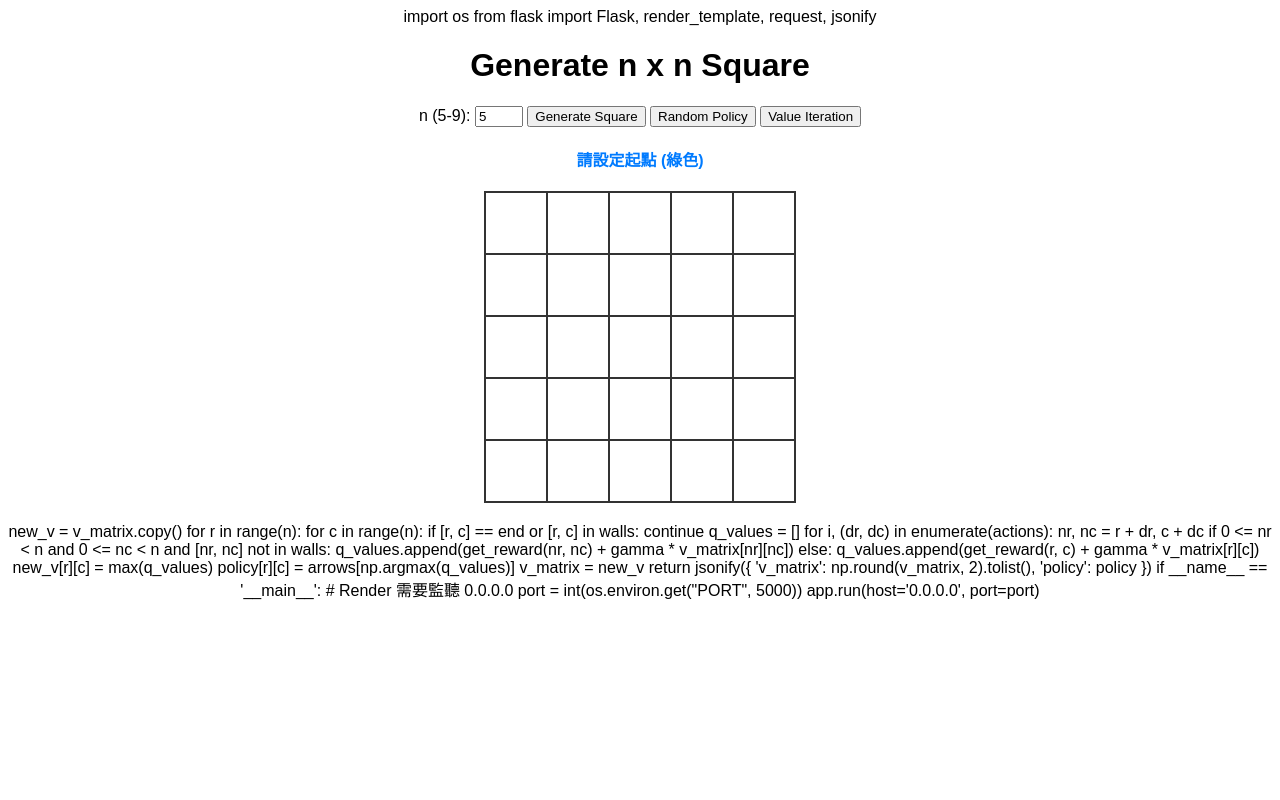
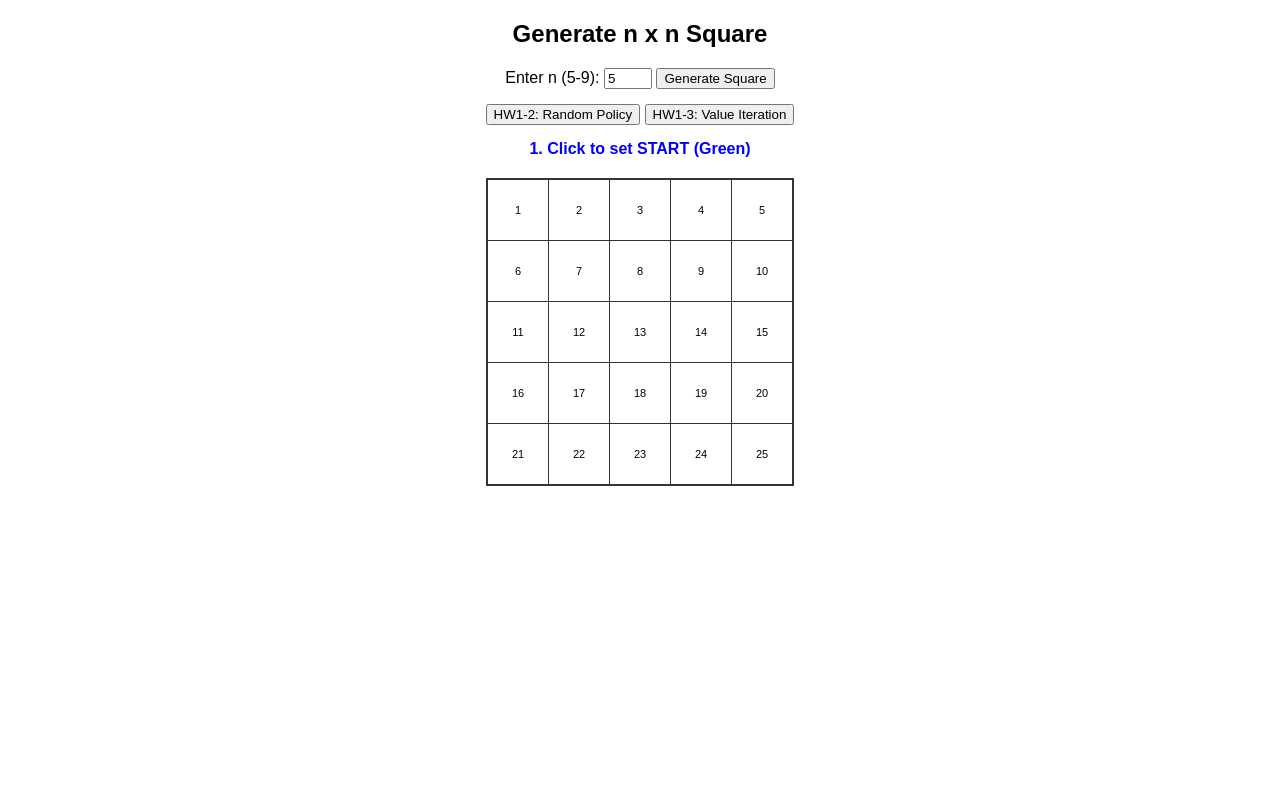
Before and after one commit to houoaonogo/DRL-HW2, a Flask app: page / in a window 1280 px wide. Run offline with Flask 3, Linux system fonts and the light colour scheme.

Commit message:
Update index.html

```diff
--- a/templates/index.html
+++ b/templates/index.html
@@ -1,138 +1,110 @@
-import os
-from flask import Flask, render_template, request, jsonify
 <!DOCTYPE html>
 <html>
 <head>
-    <title>RL Gridworld</title>
+    <title>HW1 Gridworld</title>
     <style>
-        body { font-family: Arial, sans-serif; text-align: center; }
-        .controls { margin: 20px; }
+        body { font-family: sans-serif; text-align: center; }
         .grid-container {
-            display: grid;
-            gap: 2px;
-            margin: 20px auto;
-            background-color: #333;
-            border: 2px solid #333;
-            width: fit-content;
+            display: grid; gap: 1px; background-color: #333;
+            margin: 20px auto; width: fit-content; border: 2px solid #333;
         }
         .cell {
-            width: 60px; height: 60px;
-            background-color: white;
-            display: flex; flex-direction: column;
-            align-items: center; justify-content: center;
-            font-size: 12px; cursor: pointer;
-            position: relative;
+            width: 60px; height: 60px; background: white;
+            display: flex; flex-direction: column; align-items: center; justify-content: center;
+            font-size: 11px; cursor: pointer; position: relative;
         }
-        .cell .arrow { font-size: 20px; font-weight: bold; }
-        .cell .value { color: #666; }
-        .start { background-color: #4CAF50 !important; color: white; }
-        .end { background-color: #f44336 !important; color: white; }
-        .wall { background-color: #808080 !important; }
-        .status-bar { margin: 10px; font-weight: bold; color: #007bff; }
+        .start { background-color: #228B22 !important; color: white; } /* 綠色 */
+        .end { background-color: #FF0000 !important; color: white; }   /* 紅色 */
+        .wall { background-color: #808080 !important; }               /* 灰色 */
+        .path-highlight { background-color: #90EE90 !important; }     /* 最佳路徑淺綠色 */
+        .arrow { font-size: 20px; font-weight: bold; color: #333; }
+        .val { color: #555; font-size: 10px; }
+        .btn-group { margin: 15px; }
     </style>
 </head>
 <body>
-    <h1>Generate n x n Square</h1>
-    <div class="controls">
-        n (5-9): <input type="number" id="nSize" value="5" min="5" max="9">
+    <h2>Generate n x n Square</h2>
+    <div>
+        Enter n (5-9): <input type="number" id="nInput" value="5" min="5" max="9">
         <button onclick="initGrid()">Generate Square</button>
-        <button onclick="calculate('random')">Random Policy</button>
-        <button onclick="calculate('optimal')">Value Iteration</button>
     </div>
 
-    <div id="status" class="status-bar">請點擊格子設定：起點 (綠)</div>
+    <div class="btn-group">
+        <button onclick="runCalc('hw1-2')">HW1-2: Random Policy</button>
+        <button onclick="runCalc('hw1-3')">HW1-3: Value Iteration</button>
+    </div>
+
+    <div id="msg" style="font-weight: bold; color: blue;">1. Click to set START (Green)</div>
     <div id="grid" class="grid-container"></div>
 
     <script>
-        let n, start, end, walls, clickStage;
+        let n, start=null, end=null, walls=[], clickCount=0;
 
         function initGrid() {
-            n = parseInt(document.getElementById('nSize').value);
-            start = null; end = null; walls = []; clickStage = 0;
-            document.getElementById('status').innerText = "請設定起點 (綠色)";
-
+            n = parseInt(document.getElementById('nInput').value);
+            start=null; end=null; walls=[]; clickCount=0;
+            document.getElementById('msg').innerText = "1. Click to set START (Green)";
             const grid = document.getElementById('grid');
             grid.innerHTML = '';
             grid.style.gridTemplateColumns = `repeat(${n}, 60px)`;
-
-            for (let r = 0; r < n; r++) {
-                for (let c = 0; c < n; c++) {
-                    const div = document.createElement('div');
-                    div.id = `cell-${r}-${c}`;
-                    div.className = 'cell';
-                    div.onclick = () => handleCellClick(r, c);
-                    grid.appendChild(div);
-                }
+            for(let i=0; i<n*n; i++){
+                let r = Math.floor(i/n), c = i%n;
+                const cell = document.createElement('div');
+                cell.id = `c-${r}-${c}`;
+                cell.className = 'cell';
+                cell.innerText = i + 1; // HW1-1 顯示數字
+                cell.onclick = () => handleCell(r, c);
+                grid.appendChild(cell);
             }
         }
 
-        function handleCellClick(r, c) {
-            const cell = document.getElementById(`cell-${r}-${c}`);
-            if (clickStage === 0) {
-                start = [r, c]; cell.classList.add('start'); cell.innerText = 'START';
-                clickStage++; document.getElementById('status').innerText = "請設定終點 (紅色)";
-            } else if (clickStage === 1) {
-                if (cell.classList.contains('start')) return;
-                end = [r, c]; cell.classList.add('end'); cell.innerText = 'END';
-                clickStage++; document.getElementById('status').innerText = `請設定 ${n-2} 個障礙物 (灰色)`;
-            } else if (clickStage < 2 + (n - 2)) {
-                if (cell.classList.contains('start') || cell.classList.contains('end')) return;
-                walls.push([r, c]); cell.classList.add('wall');
-                clickStage++;
-                if (clickStage === 2 + (n-2)) document.getElementById('status').innerText = "設定完成！請選擇演算法";
+        function handleCell(r, c) {
+            let el = document.getElementById(`c-${r}-${c}`);
+            if(clickCount === 0) {
+                start=[r,c]; el.className='cell start'; el.innerText="START";
+                clickCount++; document.getElementById('msg').innerText="2. Click to set END (Red)";
+            } else if(clickCount === 1) {
+                if(el.classList.contains('start')) return;
+                end=[r,c]; el.className='cell end'; el.innerText="END";
+                clickCount++; document.getElementById('msg').innerText=`3. Click to set ${n-2} Obstacles (Grey)`;
+            } else if(clickCount < 2 + (n-2)) {
+                if(el.classList.contains('start') || el.classList.contains('end')) return;
+                walls.push([r,c]); el.className='cell wall'; el.innerText="";
+                clickCount++;
+                if(clickCount === 2+(n-2)) document.getElementById('msg').innerText="Setup Complete! Choose HW1-2 or HW1-3";
             }
         }
 
-        async function calculate(mode) {
+        async function runCalc(mode) {
+            if(!start || !end) return alert("Please setup map first!");
             const res = await fetch('/calculate', {
                 method: 'POST',
                 headers: {'Content-Type': 'application/json'},
                 body: JSON.stringify({ n, start, end, walls, mode })
             });
             const data = await res.json();
+            updateDisplay(data, mode);
+        }
 
-            for (let r = 0; r < n; r++) {
-                for (let c = 0; c < n; c++) {
-                    const cell = document.getElementById(`cell-${r}-${c}`);
-                    if (cell.classList.contains('wall')) continue;
+        function updateDisplay(data, mode) {
+            for(let r=0; r<n; r++) {
+                for(let c=0; c<n; c++) {
+                    let el = document.getElementById(`c-${r}-${c}`);
+                    if(el.classList.contains('wall')) continue;
 
-                    let content = `<div class="value">${data.v_matrix[r][c]}</div>`;
-                    if (data.policy[r][c]) {
-                        content += `<div class="arrow">${data.policy[r][c]}</div>`;
-                    }
-                    if ([r,c].toString() === start.toString()) content += "START";
-                    if ([r,c].toString() === end.toString()) content += "END";
-                    cell.innerHTML = content;
+                    let v = data.v_matrix[r][c];
+                    let p = data.policy[r][c];
+
+                    // 清空內容重新填充
+                    el.innerHTML = `<div class="val">${v}</div><div class="arrow">${p}</div>`;
+                    if(r===start[0] && c===start[1]) el.innerHTML += "START";
+                    if(r===end[0] && c===end[1]) el.innerHTML += "END";
                 }
             }
+            // 第三張圖片要求：HW1-3 最佳路徑高亮 (選配，視助教要求)
+            if(mode === 'hw1-3') document.getElementById('msg').innerText = "Optimal Policy & Value Displayed";
         }
         initGrid();
     </script>
 </body>
 </html>
-            new_v = v_matrix.copy()
-            for r in range(n):
-                for c in range(n):
-                    if [r, c] == end or [r, c] in walls: continue
-
-                    q_values = []
-                    for i, (dr, dc) in enumerate(actions):
-                        nr, nc = r + dr, c + dc
-                        if 0 <= nr < n and 0 <= nc < n and [nr, nc] not in walls:
-                            q_values.append(get_reward(nr, nc) + gamma * v_matrix[nr][nc])
-                        else:
-                            q_values.append(get_reward(r, c) + gamma * v_matrix[r][c])
-
-                    new_v[r][c] = max(q_values)
-                    policy[r][c] = arrows[np.argmax(q_values)]
-            v_matrix = new_v
-
-    return jsonify({
-        'v_matrix': np.round(v_matrix, 2).tolist(),
-        'policy': policy
-    })
-
-if __name__ == '__main__':
-    # Render 需要監聽 0.0.0.0
-    port = int(os.environ.get("PORT", 5000))
-    app.run(host='0.0.0.0', port=port)
```
